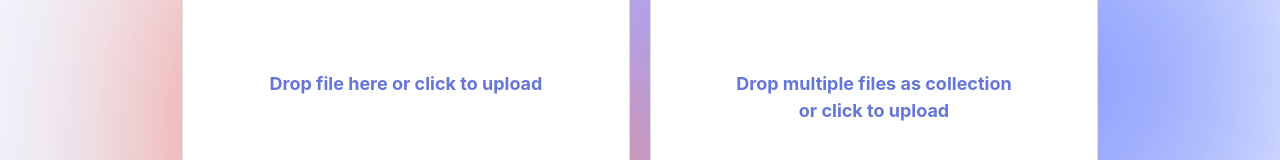
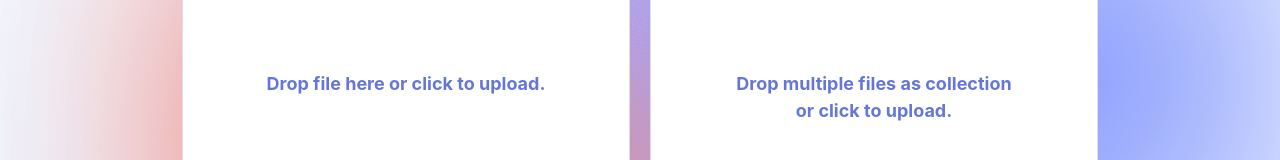
Before and after one commit to chatdoc-com/ChatDOC-API-Demo, a Vue app in the folder projects/client/: page /#/upload in a window 1280 px wide. Shown: the part 300-460 px from the top of the page. Built offline with nearby package versions, Linux system fonts and the light colour scheme; no server answers.

Commit message:
edit upload text

```diff
--- a/projects/client/src/views/Upload.vue
+++ b/projects/client/src/views/Upload.vue
@@ -26,7 +26,7 @@
             <el-icon class="el-icon--upload">
               <svg-icon name="upload" :size="60" fill="#6576DB" />
             </el-icon>
-            <div class="el-upload__text">Drop file here or click to upload</div>
+            <div class="el-upload__text">Drop file here or click to upload.</div>
           </el-upload>
           <div v-if="$progress && $files.length === 0">
             <span>0/1</span>
@@ -54,7 +54,7 @@
                 color="var(--el-color-primary)" />
             </el-icon>
             <div class="el-upload__text">
-              Drop multiple files as collection <br />or click to upload
+              Drop multiple files as collection <br />or click to upload.
             </div>
           </el-upload>
           <div v-if="$progress && $files.length > 0">
```
